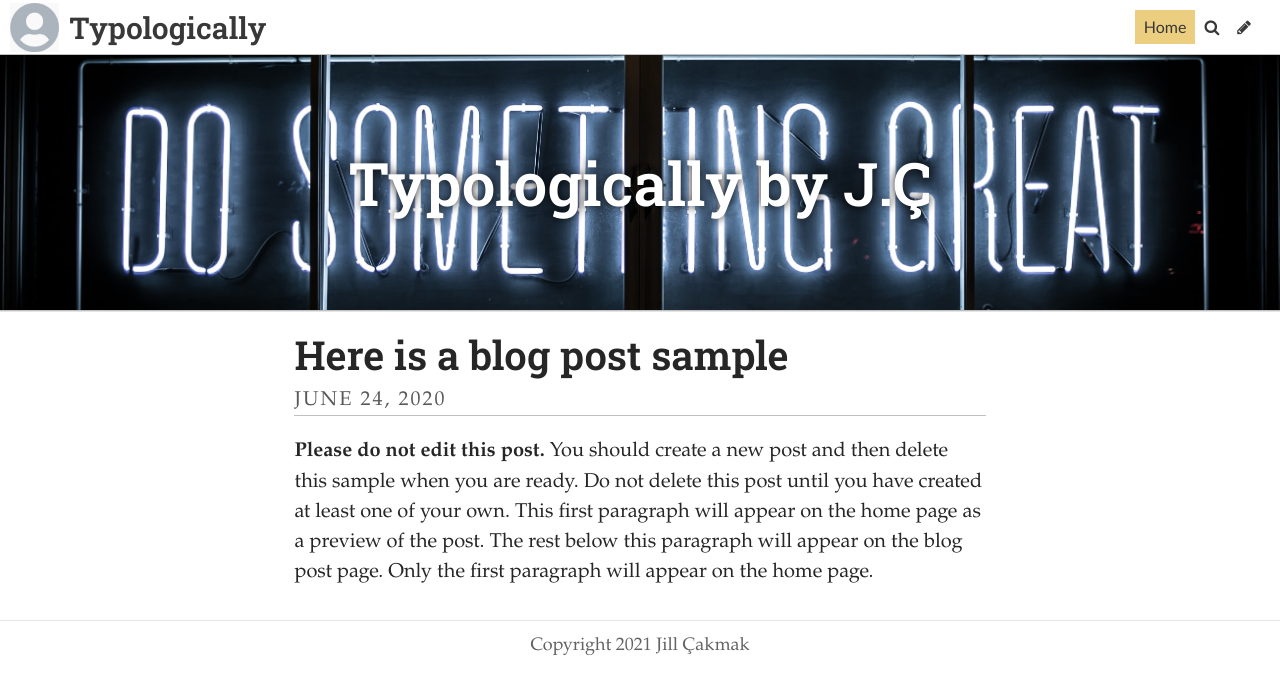
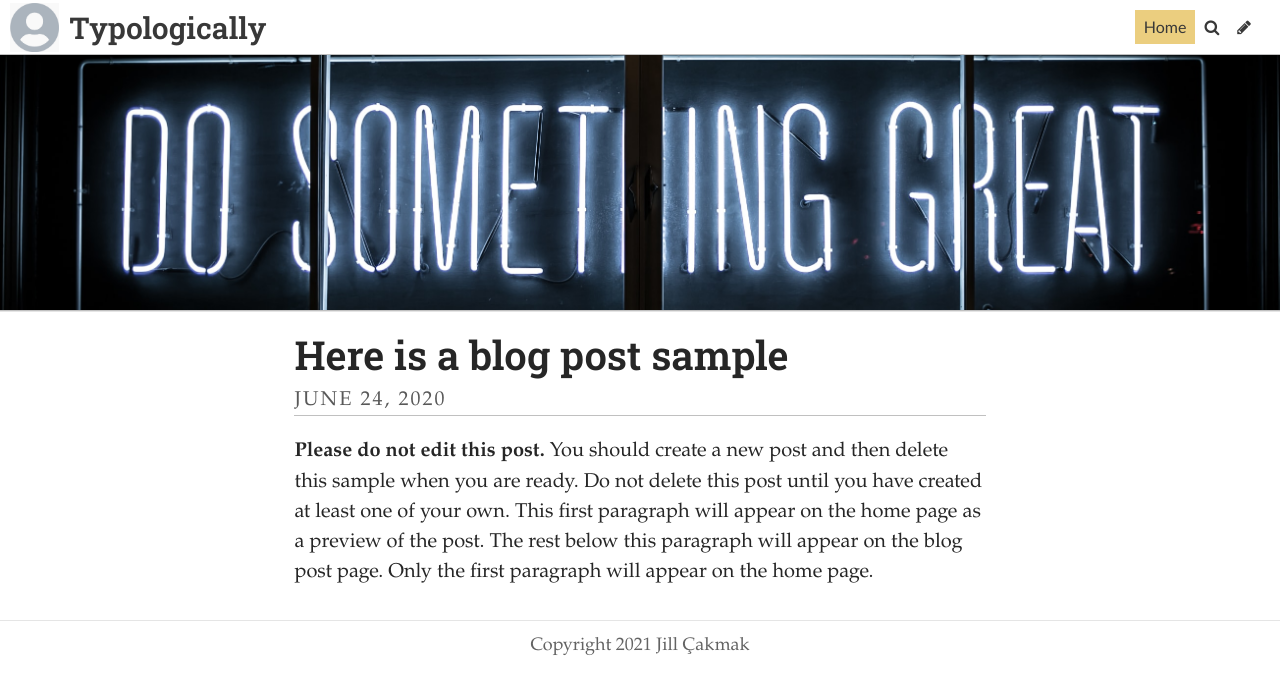
Before and after one commit to JillCakmak/Cakmak, a Jekyll site: the page built from index.html, in a window 1280 px wide. Shown: the top 694 px of the page. Built offline with Jekyll 4.4.1, drawn with Linux system fonts in a browser that asks for light colours; some web fonts are replaced; the list of posts is cut into pages by our own code.

Commit message:
Update Settings “general”

```diff
--- a/_data/settings.yml
+++ b/_data/settings.yml
@@ -2,7 +2,7 @@ title: Typologically
 description: A website about Typo Art and logic
 footer_text: Copyright 2021 Jill Çakmak
 header_feature_image: ../uploads/clark-tibbs-oqstl2l5oxi-unsplash.jpg
-header_text: Typologically by J.Ç
+header_text: ""
 header_text_color: "#ffffff"
 bannerheight: 20vmax
 navbarheight: 55px
```
